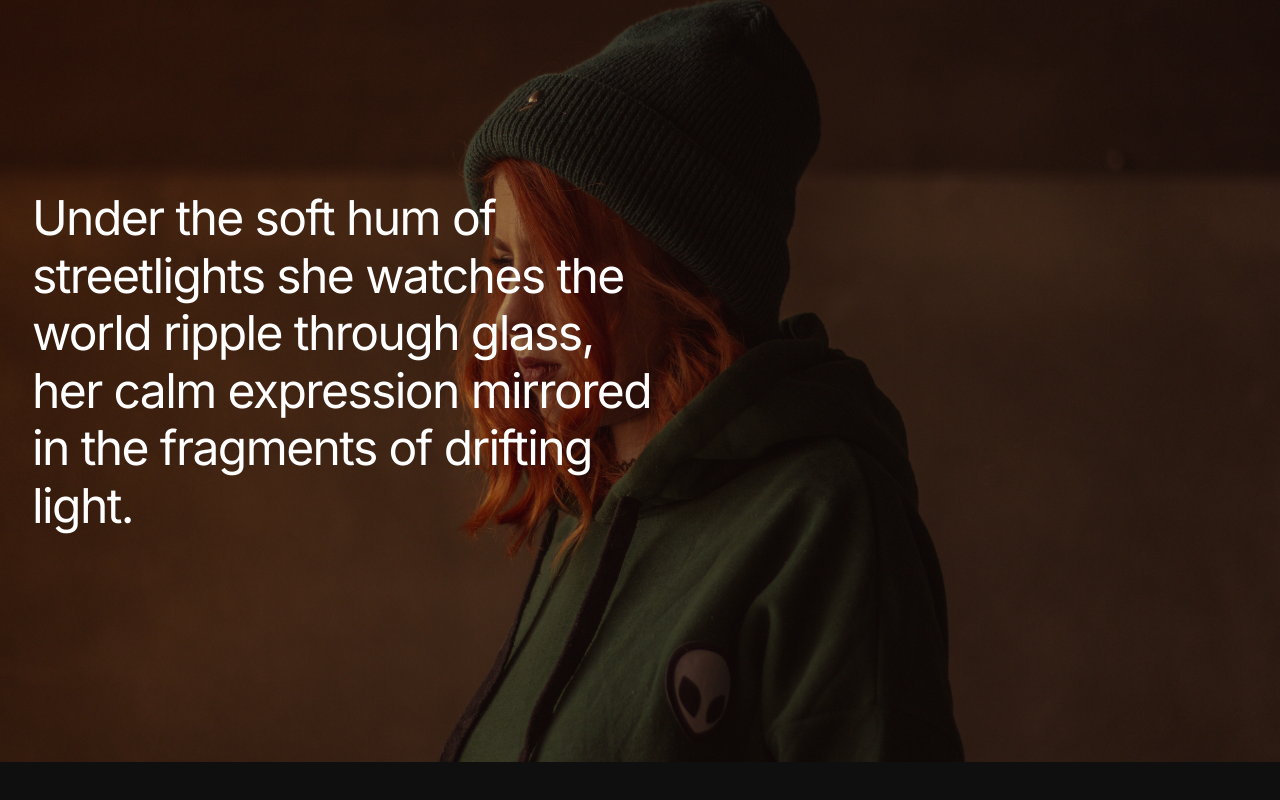
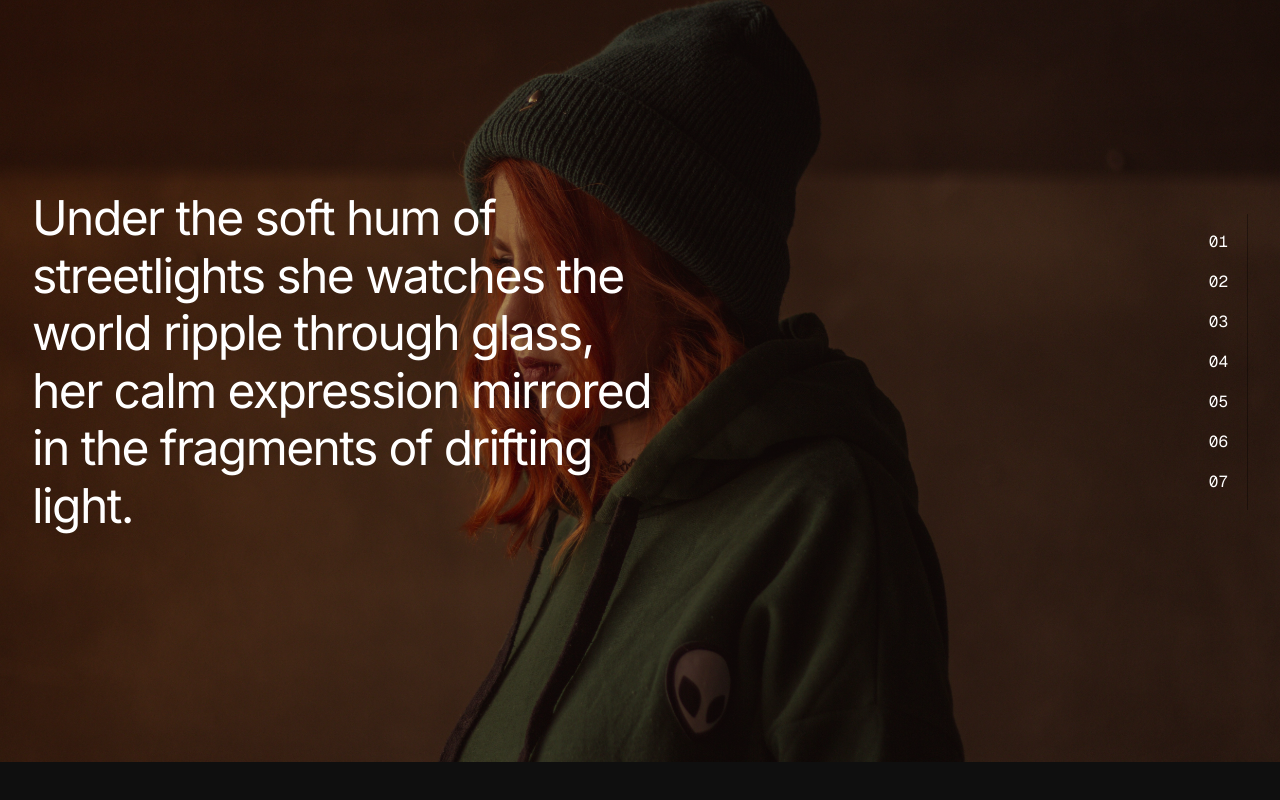
Before and after one commit to tung-eh/scroll-motion-slider, a React (Vite) app: page / in a window 1280 px wide. Shown: the part 838-1638 px from the top of the page. Built offline with nearby package versions, Linux system fonts and the light colour scheme.

Commit message:
Slide indicator & progress bar

```diff
--- a/src/App/Slider.tsx
+++ b/src/App/Slider.tsx
@@ -52,7 +52,25 @@ const Slider = () => {
         </h1>
       </div>
 
-      <div className="absolute bottom-8 lg:bottom-auto right-8 lg:top-1/2 translate-0 lg:-translate-y-1/2"></div>
+      <div className="absolute bottom-8 lg:bottom-auto right-8 lg:top-1/2 translate-0 lg:-translate-y-1/2">
+        <div className="flex flex-col gap-4 py-4 px-5">
+          {slides.map((_, index) => (
+            <p
+              key={index}
+              className="font-geist text-white flex items-center gap-4"
+            >
+              <span className="w-3 h-px bg-white opacity-0"></span>
+              <span className="w-5 flex justify-end">
+                {(index + 1).toString().padStart(2, '0')}
+              </span>
+            </p>
+          ))}
+        </div>
+
+        <div className="absolute top-0 right-0 w-px h-full bg-black/35">
+          <div className="absolute top-0 left-1/2 -transform-x-1/2 w-[3px] h-full bg-white origin-top scale-y-0" />
+        </div>
+      </div>
     </section>
   )
 }
```
